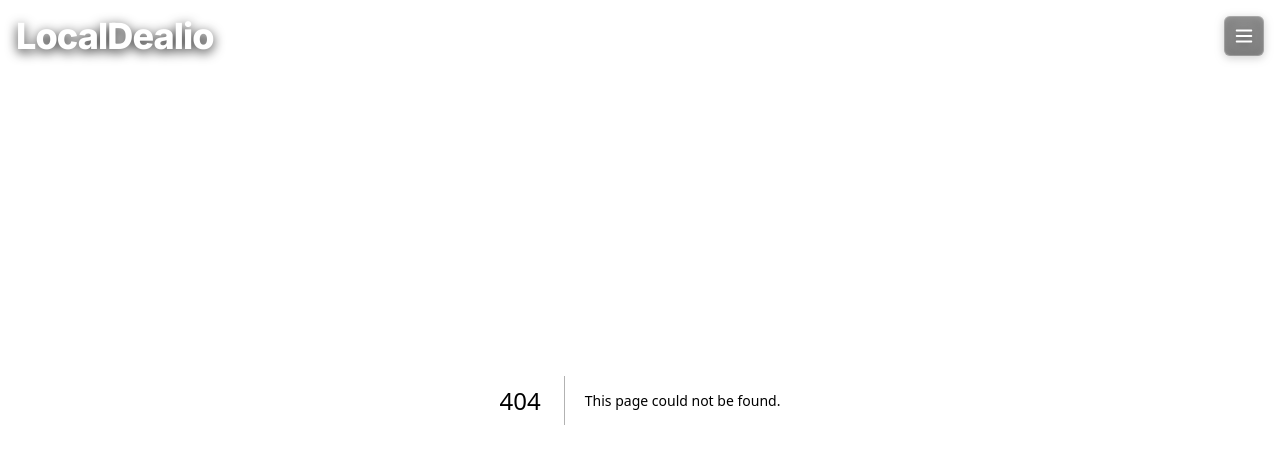
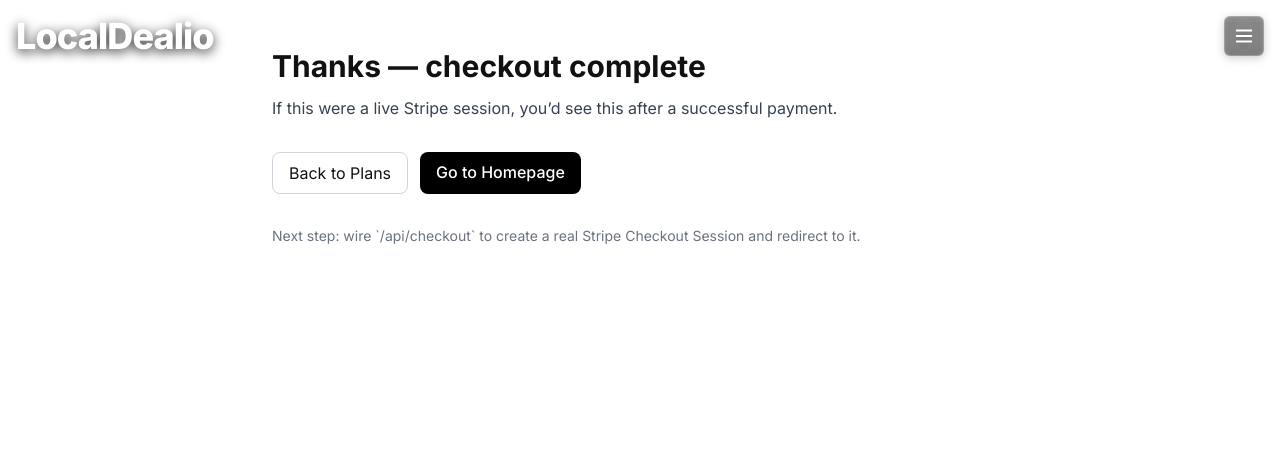
Before and after one commit to Vince-Dealio/localdealio, a Next.js app: page /checkout/success in a window 1280 px wide. Before the commit this address had no page. Shown: the top 464 px of the page. Built offline with nearby package versions, Linux system fonts and the light colour scheme.

Commit message:
feat(checkout): add /checkout/success page for post-checkout redirect

```diff
--- /dev/null
+++ b/src/app/checkout/success/page.tsx
@@ -0,0 +1,48 @@
+// ✅ Full code for src/app/checkout/success/page.tsx — Rule1
+import Link from 'next/link';
+
+type PageProps = {
+  searchParams: Record<string, string | string[] | undefined>;
+};
+
+export default function CheckoutSuccessPage({ searchParams }: PageProps) {
+  const planParam = searchParams?.plan;
+  const usernameParam = searchParams?.username;
+
+  const plan = Array.isArray(planParam) ? planParam[0] : planParam;
+  const username = Array.isArray(usernameParam) ? usernameParam[0] : usernameParam;
+
+  return (
+    <main className="mx-auto max-w-3xl px-4 py-12">
+      <h1 className="text-3xl font-bold">Thanks — checkout complete</h1>
+
+      <p className="mt-3 text-gray-700">
+        If this were a live Stripe session, you’d see this after a successful payment.
+        {plan ? <> Selected plan: <strong>{plan}</strong>.</> : null}
+        {username ? <> Username: <strong>{username}</strong>.</> : null}
+      </p>
+
+      <div className="mt-8 flex flex-wrap gap-3">
+        <Link
+          href="/plans"
+          className="rounded-lg border border-gray-300 px-4 py-2 hover:bg-gray-50"
+          prefetch={false}
+        >
+          Back to Plans
+        </Link>
+
+        <Link
+          href="/"
+          className="rounded-lg bg-black px-4 py-2 font-medium text-white hover:opacity-90"
+          prefetch={false}
+        >
+          Go to Homepage
+        </Link>
+      </div>
+
+      <p className="mt-8 text-sm text-gray-500">
+        Next step: wire `/api/checkout` to create a real Stripe Checkout Session and redirect to it.
+      </p>
+    </main>
+  );
+}
```
